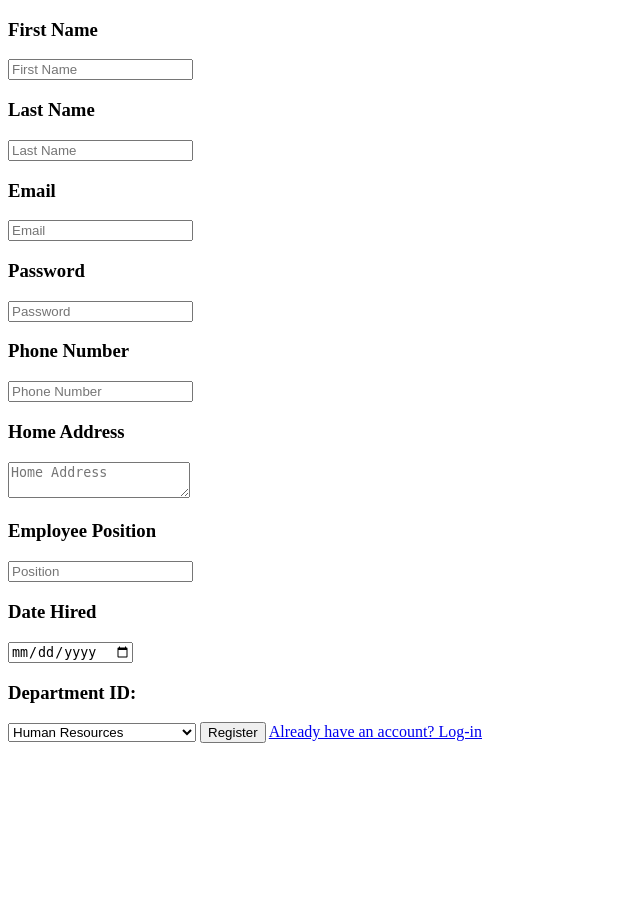
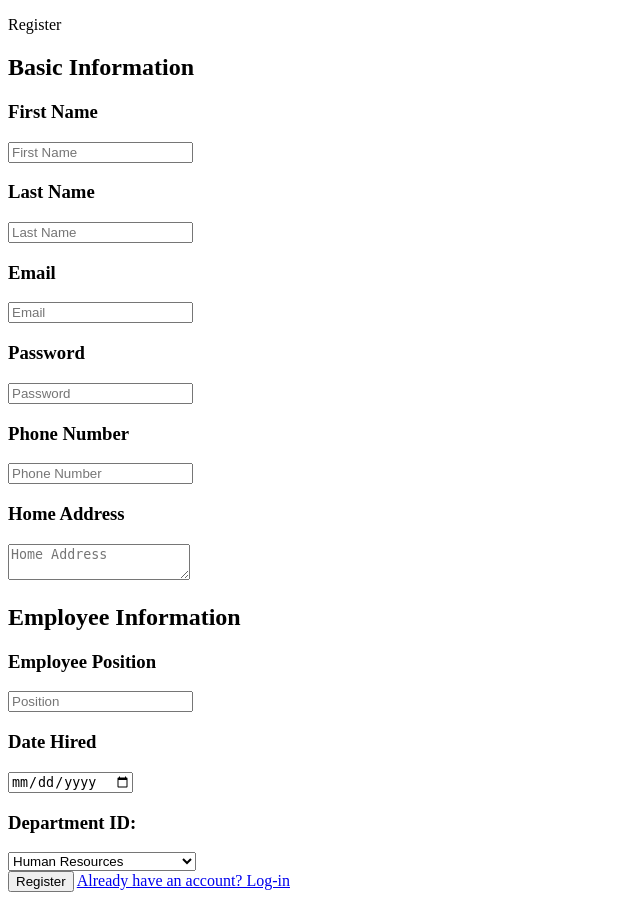
Before and after one commit to Alexander040105/database_finals_act, a Flask app: template templates/user_register.html in a window 1280 px wide. Shown: the whole page, without its empty margins (0-640 px from the left). Before the commit the page ends 743 px from the top, so only its background shows below. Run offline with Flask 3, Linux system fonts and the light colour scheme; the template is opened without the code that fills it: values that come from a table or form of the project are taken from there, others are empty; data comes from the database, SQL or seed files in the repository; parts of the project's set-up code (start-up, migrations or seed data) failed here and were passed over.

Commit message:
html code for user_register added

```diff
--- a/templates/user_register.html
+++ b/templates/user_register.html
@@ -3,14 +3,24 @@
 <head>
     <meta charset="UTF-8">
     <meta name="viewport" content="width=device-width, initial-scale=1.0">
-    <link rel="stylesheet" href="{{ url_for('static', filename='css/main.css') }}">
+    <link rel="stylesheet" href="main.css">
     <link rel="preconnect" href="https://fonts.googleapis.com">
     <link rel="preconnect" href="https://fonts.gstatic.com" crossorigin>
     <link href="https://fonts.googleapis.com/css2?family=Ubuntu:wght@400;500;700&display=swap" rel="stylesheet">
-    <title></title>
+    <title>Register</title>
 </head>
 <body>
     <form method="POST" action="{{ url_for('register.user_register') }}" id="user_input_form">
+        <!--Header-->
+        <div class="head">
+            <p>Register</p> <!--Can be changed naman-->
+        </div>
+
+        <!--Forms-->
+        <div class="form_sections">
+            <!--First container: Basic information-->
+            <div class="basic_info">
+                <h2>Basic Information</h2>
                 <h3>First Name</h3>
                 <input type="text" id="user_input" name="first_name" placeholder="First Name" required>
 
@@ -28,7 +38,11 @@
 
                 <h3>Home Address</h3>
                 <textarea type="text" id="user_input" name="home_address" placeholder="Home Address" required></textarea>
+            </div>
 
+            <!--Second container: Employee information-->
+            <div class="employee_info">
+                <h2>Employee Information</h2>
                 <h3>Employee Position</h3>
                 <input type="text" id="user_input" name="employee_position" placeholder="Position" required>
 
@@ -42,6 +56,8 @@
                         <option value="{{ dept.department_id }}">{{ dept.department_name }}</option>
                 {% endfor %}
                 </select>
+            </div>
+        </div>
 
         <button type="submit">Register</button>
         <a href="{{ url_for('login.user_login') }}">Already have an account? Log-in</a>
```
Lines whose indentation alone changed are shown as unchanged.
